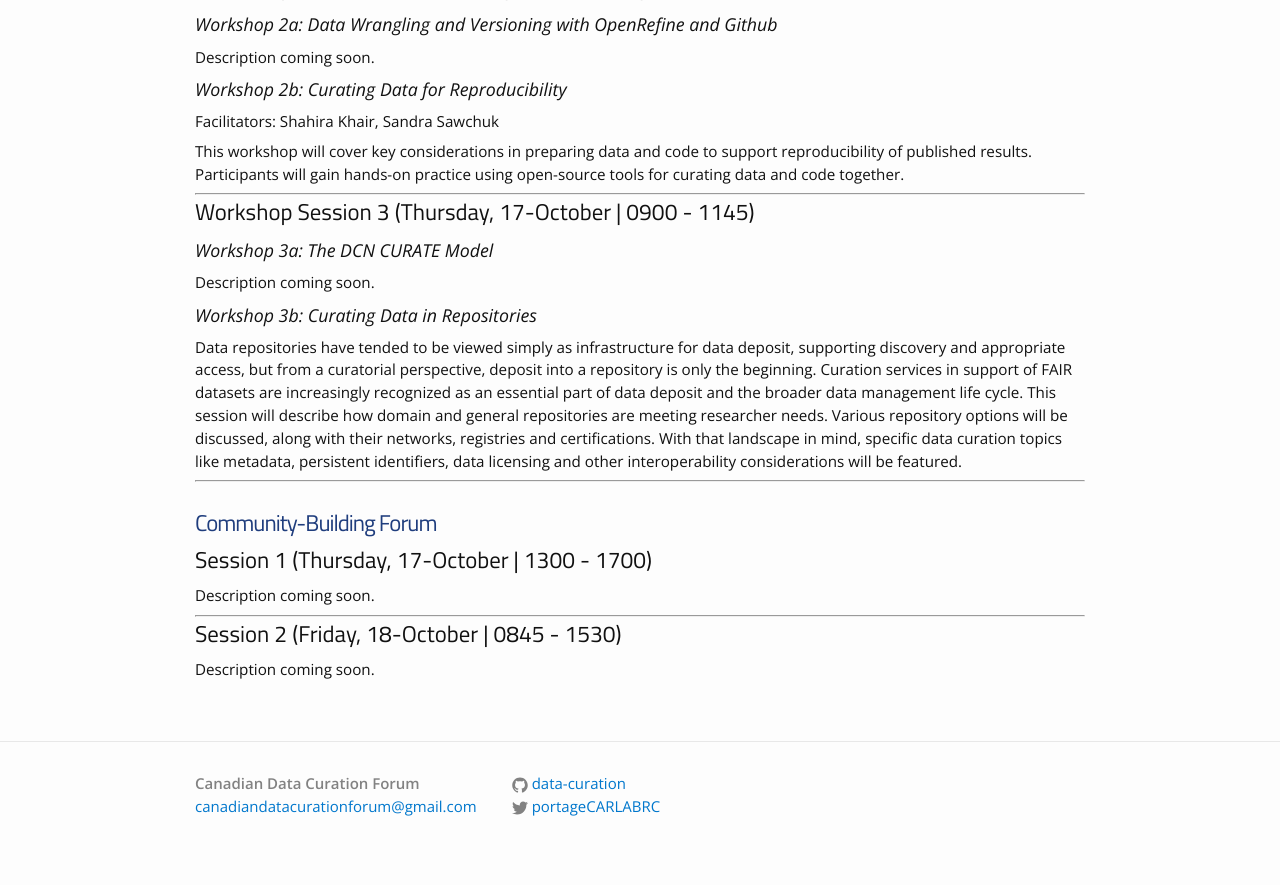
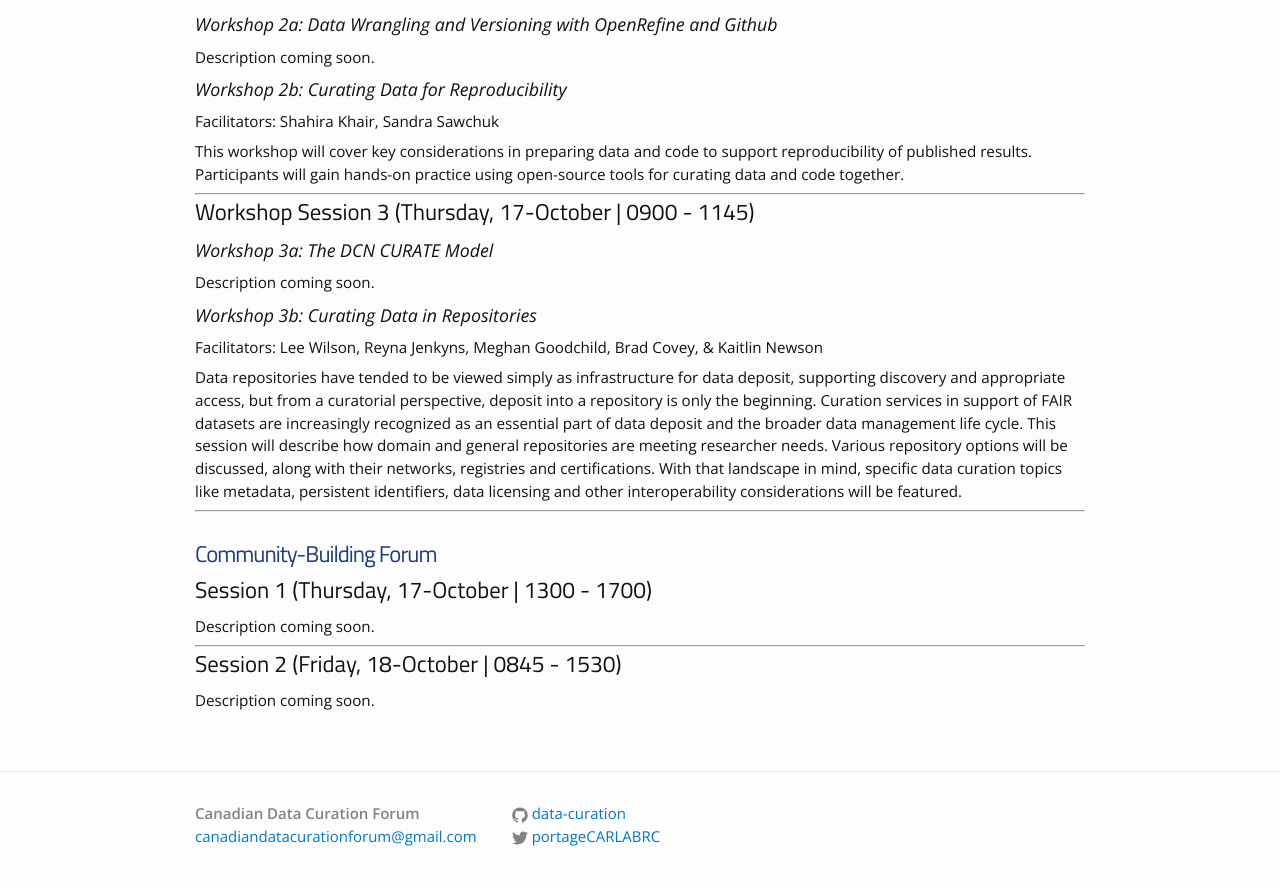
Before and after one commit to data-curation/data-curation.github.io, a Jekyll site: the page built from program.md, in a window 1280 px wide and 900 px high, scrolled down 648 px. Shown: the top 885 px of the window. Built offline with Jekyll 4.4.1, drawn with Linux system fonts in a browser that asks for light colours.

Commit message:
Update program.md

```diff
--- a/program.md
+++ b/program.md
@@ -39,6 +39,8 @@ This workshop will cover key considerations in preparing data and code to suppor
 Description coming soon.
 
 ### Workshop 3b: Curating Data in Repositories
+Facilitators: Lee Wilson, Reyna Jenkyns, Meghan Goodchild, Brad Covey, & Kaitlin Newson
+
 Data repositories have tended to be viewed simply as infrastructure for data deposit, supporting discovery and appropriate access, but from a curatorial perspective, deposit into a repository is only the beginning. Curation services in support of FAIR datasets are increasingly recognized as an essential part of data deposit and the broader data management life cycle. This session will describe how domain and general repositories are meeting researcher needs. Various repository options will be discussed, along with their networks, registries and certifications. With that landscape in mind, specific data curation topics like metadata, persistent identifiers, data licensing and other interoperability considerations will be featured.
 
 ---
```
